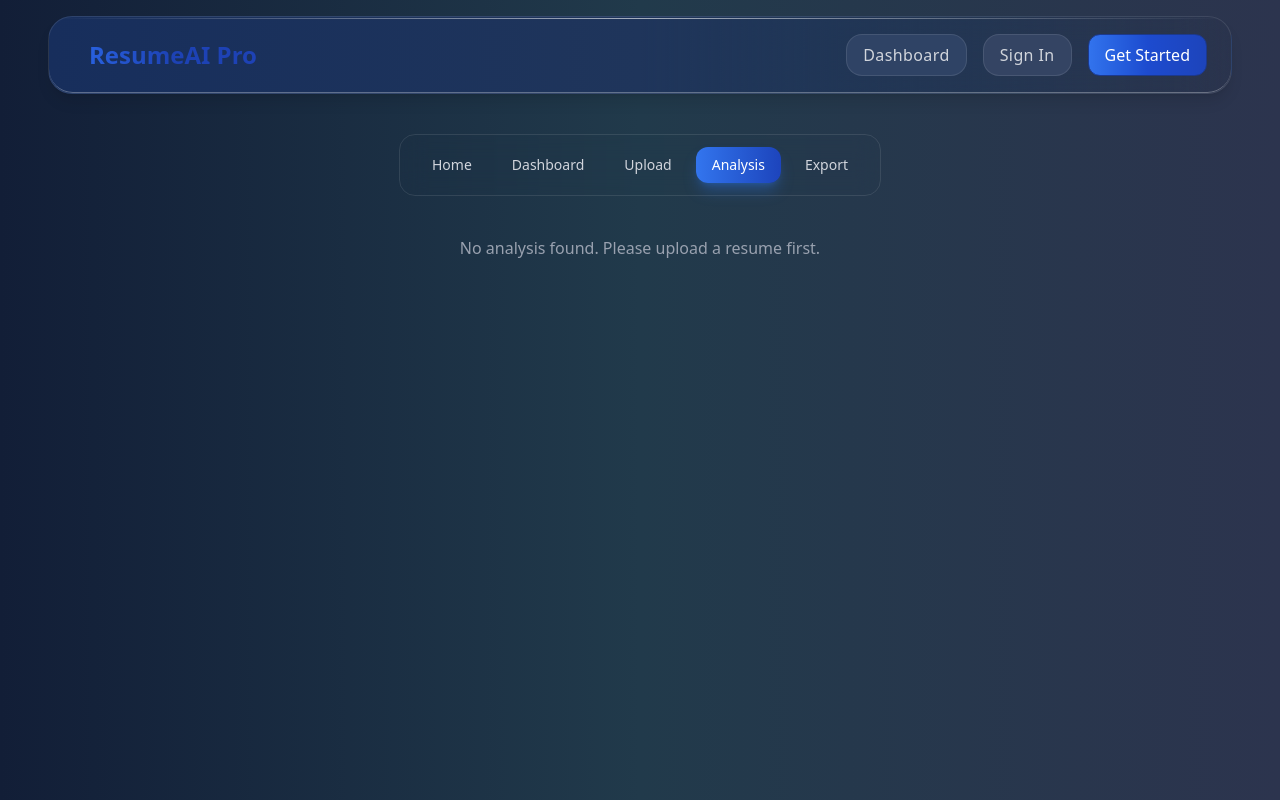
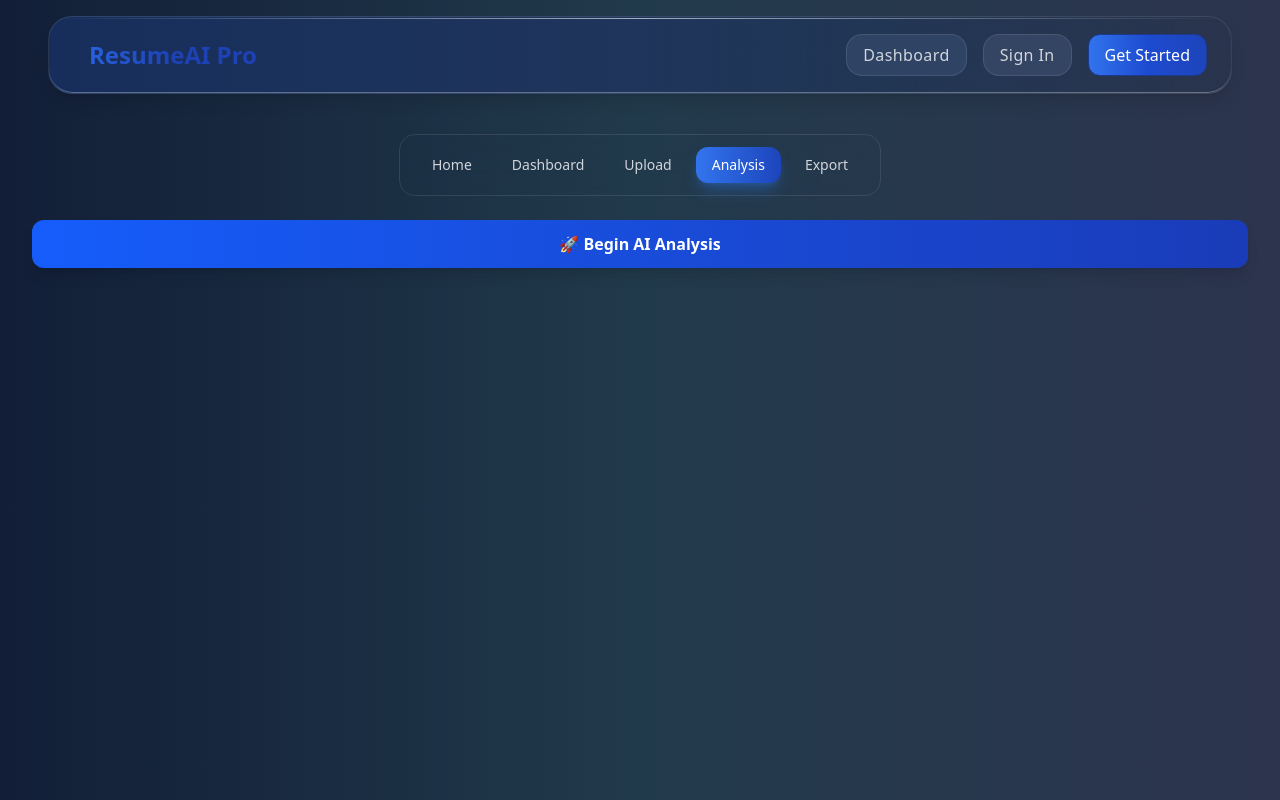
Before and after one commit to philipgisore/AIResumeAnalyzer, a React (Vite) app: page /analysis in a window 1280 px wide. Built offline with nearby package versions, Linux system fonts and the light colour scheme; a web font is replaced by a local one.

Commit message:
test: Si.ulate AI response and store in localStorage

```diff
--- a/src/components/BeginAnalysis.jsx
+++ b/src/components/BeginAnalysis.jsx
@@ -14,20 +14,28 @@ export default function UploadSection({ resumeFile, jobDescription }) {
     setLoading(true);
 
     try {
-      // Simulated AI API call (replace with your backend/AI endpoint)
-      const response = await fetch("http://localhost:5000/api/analyze", {
-        method: "POST",
-        headers: { "Content-Type": "application/json" },
-        body: JSON.stringify({
-          resume: resumeFile,
-          jobDescription: jobDescription, // if you have it
-        }),
-      });
+      //Mock AI response
+      const mockAIResponse = {
+        atsScore: "85%",
+        strengths: [
+          "Strong technical background",
+          "Clear Projects achievements",
+          "Good leadership experience",
+        ],
+        opportunities: [
+          "Add more metrics to achievements",
+          "Clear project achievements",
+          "Good Leadership experience",
+        ],
+        keywordAnalysis: {
+          matched: ["JavaScript", "React", "Node.js"],
+          missing: ["AWS", "Docker", "Kubernetes"],
+        },
+      };
 
-      const data = await response.json();
 
       // Save to localStorage or context so Analysis page can read it
-      localStorage.setItem("analysisResult", JSON.stringify(data));
+      localStorage.setItem("analysisResult", JSON.stringify(mockAIResponse));
 
       // Navigate to analysis page
       navigate("/analysis");
--- a/src/pages/Analysis.jsx
+++ b/src/pages/Analysis.jsx
@@ -1,44 +1,53 @@
-import { useEffect, useState } from "react";
+import { useNavigate } from "react-router-dom";
+import { useState } from "react";
 
-export default function Analysis() {
-  const [result, setResult] = useState(null);
+export default function UploadSection() {
+  const navigate = useNavigate();
+  const [loading, setLoading] = useState(false);
 
-  useEffect(() => {
-    const savedResult = localStorage.getItem("analysisResult");
-    if (savedResult) {
-      setResult(JSON.parse(savedResult));
+  const handleAIAnalysis = async () => {
+    setLoading(true);
+
+    try {
+      // ✅ Mock AI response
+      const mockAIResponse = {
+        atsScore: "85%",
+        strengths: [
+          "Strong technical background",
+          "Clear project achievements",
+          "Good leadership experience",
+        ],
+        opportunities: [
+          "Add more metrics to achievements",
+          "Include certifications",
+          "Optimize resume length",
+        ],
+        keywordAnalysis: {
+          matched: ["JavaScript", "React", "Node.js"],
+          missing: ["AWS", "Docker", "Kubernetes"],
+        },
+      };
+
+      // Save mock response to localStorage
+      localStorage.setItem("analysisResult", JSON.stringify(mockAIResponse));
+
+      // Navigate to analysis page
+      navigate("/analysis");
+    } catch (error) {
+      console.error("AI analysis failed", error);
+      alert("Something went wrong. Try again.");
+    } finally {
+      setLoading(false);
     }
-  }, []);
-
-  if (!result) {
-    return (
-      <p className="text-center text-gray-400 mt-10">
-        No analysis found. Please upload a resume first.
-      </p>
-    );
-  }
+  };
 
   return (
-    <div className="space-y-6">
-      <h2 className="text-2xl font-bold text-white mb-6">📊 Resume Analysis</h2>
-
-      {/* Analysis Summary */}
-      <div className="bg-gradient-to-br from-[#173465] via-[#244865] to-[#2F3E6D] p-6 rounded-2xl shadow-lg">
-        <h3 className="text-lg font-semibold text-blue-300 mb-3">
-          Analysis Summary
-        </h3>
-        <p className="text-white/80">{result.summary}</p>
-      </div>
-
-      {/* Optimized Resume */}
-      <div className="bg-gradient-to-br from-[#1C4278] via-[#1F476A] to-[#343C74] p-6 rounded-2xl shadow-lg">
-        <h3 className="text-lg font-semibold text-blue-300 mb-3">
-          Optimized Resume
-        </h3>
-        <pre className="text-white/80 whitespace-pre-wrap">
-          {result.optimizedResume}
-        </pre>
-      </div>
-    </div>
+    <button
+      onClick={handleAIAnalysis}
+      disabled={loading}
+      className="w-full mt-6 py-3 px-6 rounded-xl bg-gradient-to-r from-blue-600 to-blue-800 text-white font-semibold shadow-lg hover:opacity-90 transition disabled:opacity-50"
+    >
+      {loading ? "Analyzing..." : "🚀 Begin AI Analysis"}
+    </button>
   );
 }
```
